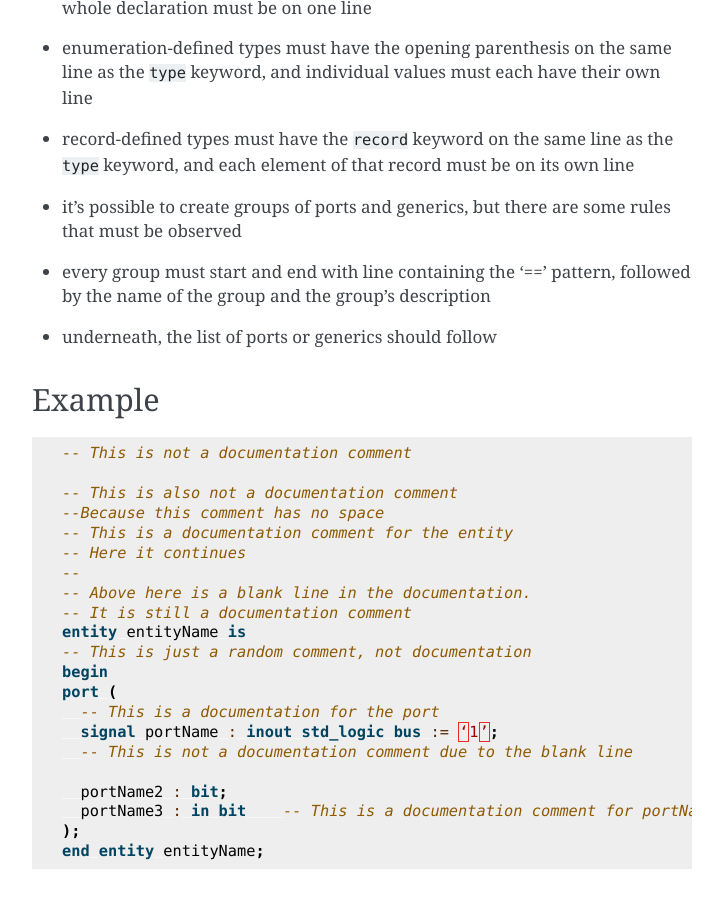
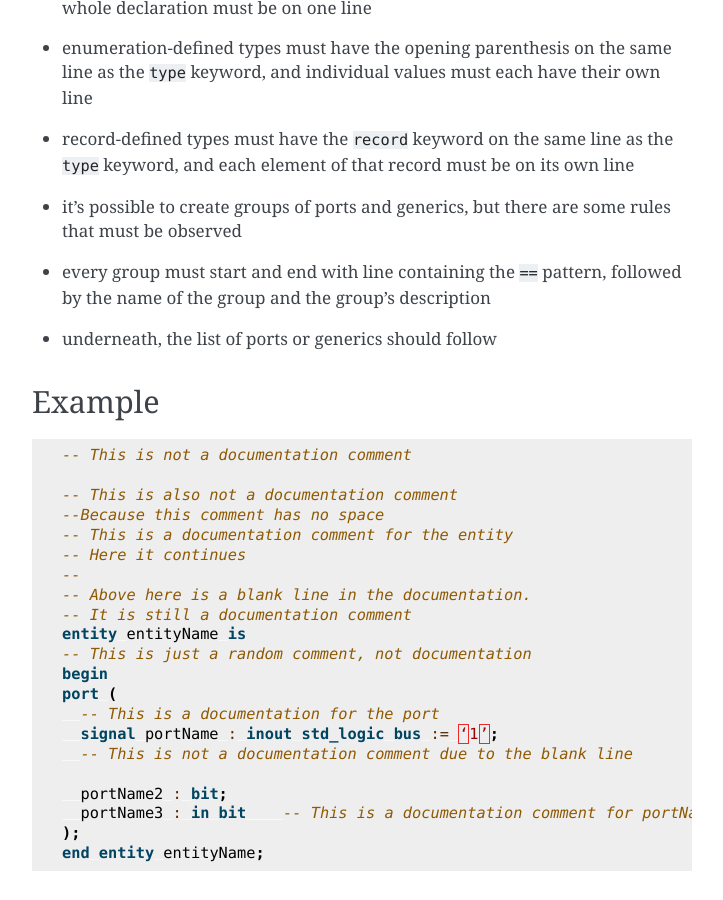
Before and after one commit to CESNET/sphinx-vhdl, a Sphinx documentation site: the page built from doc/source/autodoc.rst, in a window 1280 px wide and 900 px high, scrolled down 978 px. Shown: the whole window, without its empty margins (388-1111 px from the left). Built offline with Sphinx 7.4.7, drawn with Linux system fonts in a browser that asks for light colours.

Commit message:
SPHINX_VHDL [DOC]: Fix quotation marks

```diff
--- a/doc/source/autodoc.rst
+++ b/doc/source/autodoc.rst
@@ -47,7 +47,7 @@ For the automatic extraction to work, the code must be particularly formatted. S
   ``type`` keyword, and each element of that record must be on its own line
 - it's possible to create groups of ports and generics, but there are some
   rules that must be observed
-- every group must start and end with line containing the '==' pattern, followed
+- every group must start and end with line containing the ``==`` pattern, followed
   by the name of the group and the group's description
 - underneath, the list of ports or generics should follow
 
```
